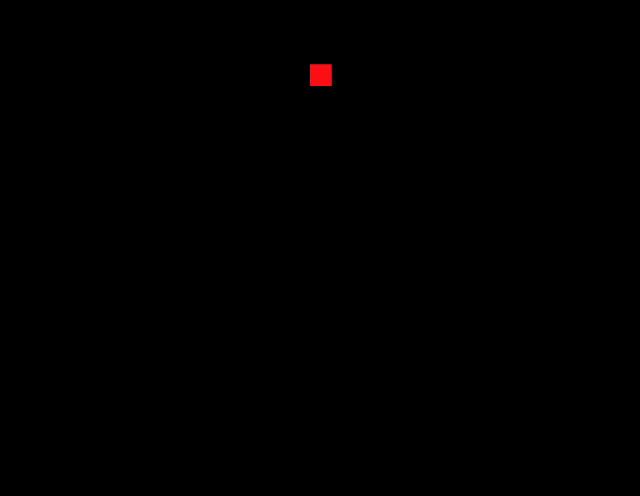
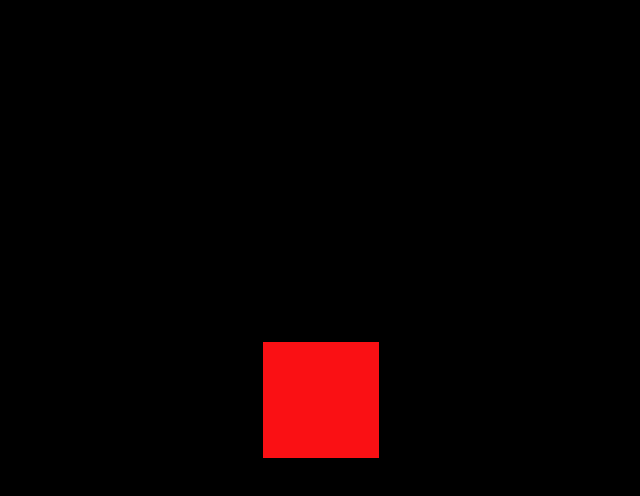
Before and after one commit to Vishnu-R-8848/three-js-notes, a React (Vite) app in the folder three-js-fiber/: page / in a window 1280 px wide. Shown: the top 496 px of the page, without its empty margins (319-959 px from the left). Built offline with nearby package versions, Linux system fonts and the light colour scheme.

Commit message:
style: change root container height from min-h-screen to h-screen

```diff
--- a/three-js-fiber/src/App.jsx
+++ b/three-js-fiber/src/App.jsx
@@ -4,7 +4,7 @@ import { BoxGeometry, Mesh, MeshBasicMaterial } from 'three'
 
 const App = () => {
   return (
-    <div className='min-h-screen w-full bg-black text-white'>
+    <div className='h-screen w-full bg-black text-white'>
       <Canvas>
         <mesh>
           <boxGeometry />
```
